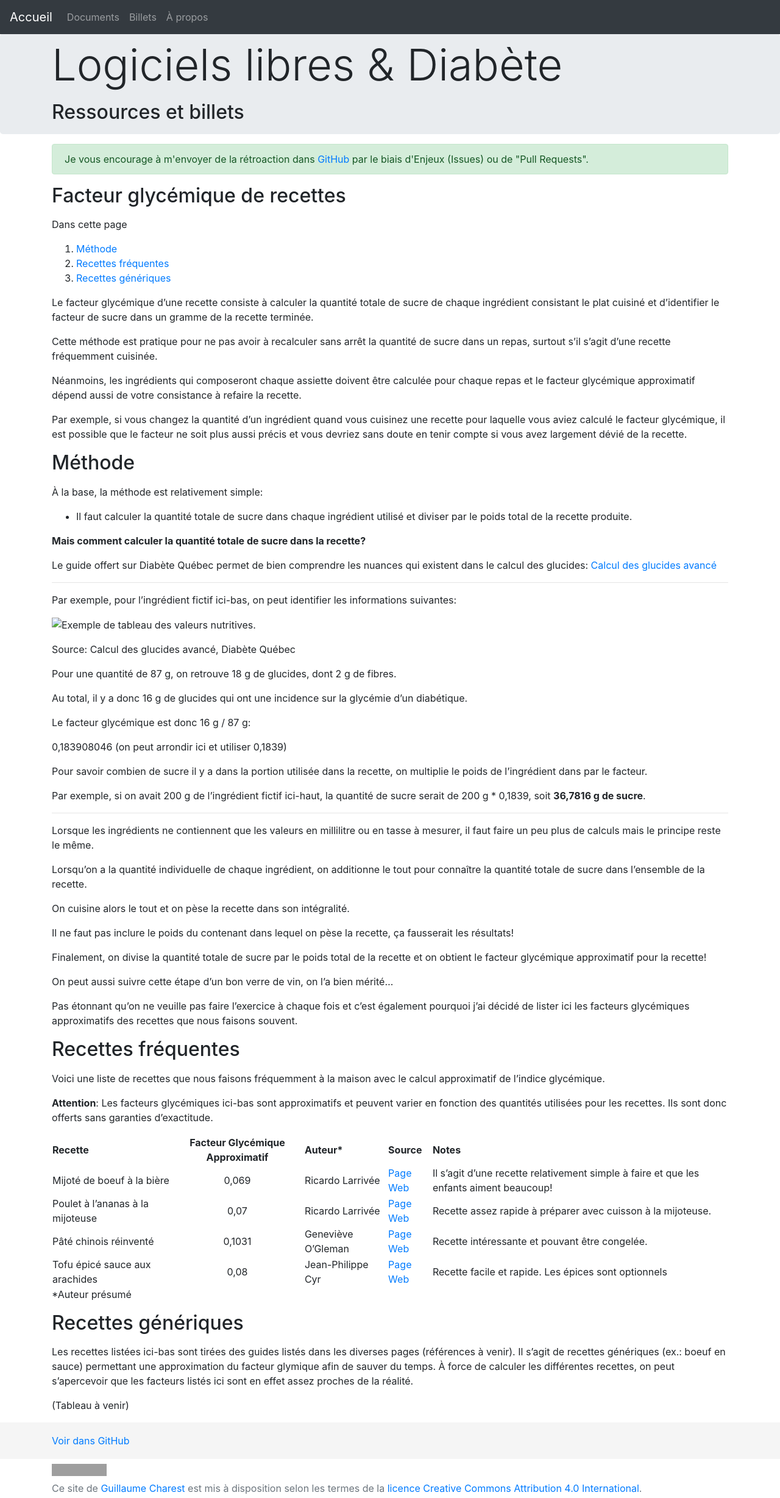
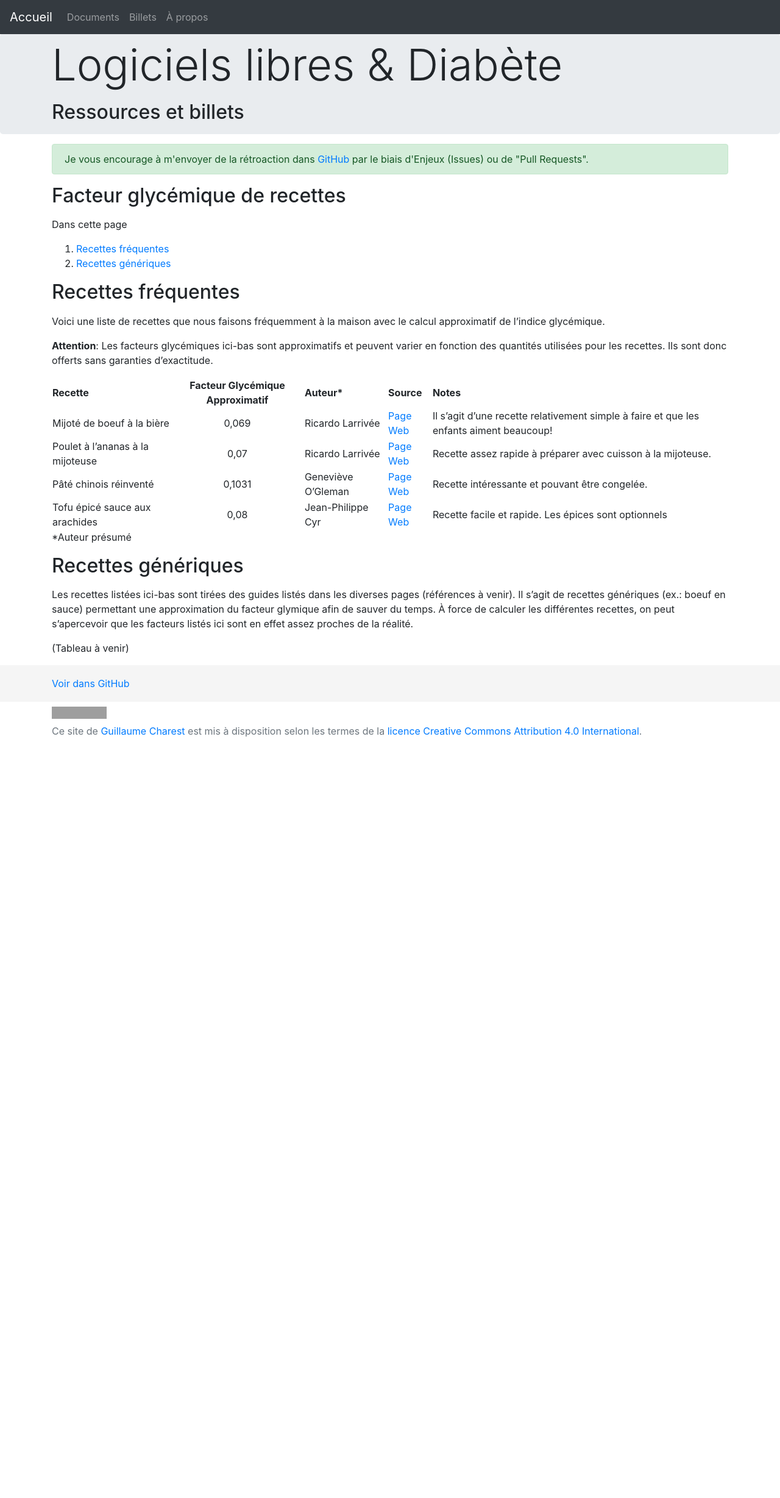
Before and after one commit to gcharest/gcharest.github.io, a Jekyll site: the page built from _pages/fr/recettes-facteur-glycemique.md, in a window 1280 px wide. Shown: the whole page at 61% size. Built offline with Jekyll 4.4.1, drawn with Linux system fonts in a browser that asks for light colours; grey boxes are pictures that could not be loaded.

Commit message:
Break page in two

```diff
--- a/_pages/fr/recettes-facteur-glycemique.md
+++ b/_pages/fr/recettes-facteur-glycemique.md
@@ -4,66 +4,12 @@ title:  Facteur glycémique de recettes
 ref: facteur-glycémique
 lang: fr
 sections: Diabète
+permalink: recettes-facteurs-glycemique.html
 ---
 Dans cette page
 
-1. [Méthode](#m%c3%a9thode)
-2. [Recettes fréquentes](#recettes-fr%c3%a9quentes)
-3. [Recettes génériques](#recettes-g%c3%a9n%c3%a9riques)
-
-Le facteur glycémique d'une recette consiste à calculer la quantité totale de sucre de chaque ingrédient consistant le plat cuisiné et d'identifier le facteur de sucre dans un gramme de la recette terminée.
-
-Cette méthode est pratique pour ne pas avoir à recalculer sans arrêt la quantité de sucre dans un repas, surtout s'il s'agit d'une recette fréquemment cuisinée.
-
-Néanmoins, les ingrédients qui composeront chaque assiette doivent être calculée pour chaque repas et le facteur glycémique approximatif dépend aussi de votre consistance à refaire la recette.
-
-Par exemple, si vous changez la quantité d'un ingrédient quand vous cuisinez une recette pour laquelle vous aviez calculé le facteur glycémique, il est possible que le facteur ne soit plus aussi précis et vous devriez sans doute en tenir compte si vous avez largement dévié de la recette.
-
-## Méthode
-
-À la base, la méthode est relativement simple:
-
-* Il faut calculer la quantité totale de sucre dans chaque ingrédient utilisé et diviser par le poids total de la recette produite.
-
-**Mais comment calculer la quantité totale de sucre dans la recette?**
-
-Le guide offert sur Diabète Québec permet de bien comprendre les nuances qui existent dans le calcul des glucides:
-[Calcul des glucides avancé](https://www.diabete.qc.ca/fr/comprendre-le-diabete/ressources/getdocumentutile/Calcul-glucides-nun-10g.pdf)
-
-----
-Par exemple, pour l'ingrédient fictif ici-bas, on peut identifier les informations suivantes:
-
-![Exemple de tableau des valeurs nutritives.](../assets/images/tableau-valeur-nutritive.png)
-
-Source: Calcul des glucides avancé, Diabète Québec
-
-Pour une quantité de 87 g, on retrouve 18 g de glucides, dont 2 g de fibres.
-
-Au total, il y a donc 16 g de glucides qui ont une incidence sur la glycémie d'un diabétique.
-
-Le facteur glycémique est donc 16 g / 87 g:
-
-> 0,183908046 (on peut arrondir ici et utiliser 0,1839)
-
-Pour savoir combien de sucre il y a dans la portion utilisée dans la recette, on multiplie le poids de l'ingrédient dans par le facteur.
-
-Par exemple, si on avait 200 g de l'ingrédient fictif ici-haut, la quantité de sucre serait de 200 g * 0,1839, soit **36,7816 g de sucre**.
-
-----
-
-Lorsque les ingrédients ne contiennent que les valeurs en millilitre ou en tasse à mesurer, il faut faire un peu plus de calculs mais le principe reste le même.
-
-Lorsqu'on a la quantité individuelle de chaque ingrédient, on additionne le tout pour connaître la quantité totale de sucre dans l'ensemble de la recette.
-
-On cuisine alors le tout et on pèse la recette dans son intégralité.
-
->Il ne faut pas inclure le poids du contenant dans lequel on pèse la recette, ça fausserait les résultats!
-
-Finalement, on divise la quantité totale de sucre par le poids total de la recette et on obtient le facteur glycémique approximatif pour la recette!
-
->On peut aussi suivre cette étape d'un bon verre de vin, on l'a bien mérité...
-
-Pas étonnant qu'on ne veuille pas faire l'exercice à chaque fois et c'est également pourquoi j'ai décidé de lister ici les facteurs glycémiques approximatifs des recettes que nous faisons souvent.
+1. [Recettes fréquentes](#recettes-fr%c3%a9quentes)
+2. [Recettes génériques](#recettes-g%c3%a9n%c3%a9riques)
 
 ## Recettes fréquentes
 
```
Also changed, not shown: _pages/fr/calcul-facteur-glycemique.md (added, +63 -0 lines).
